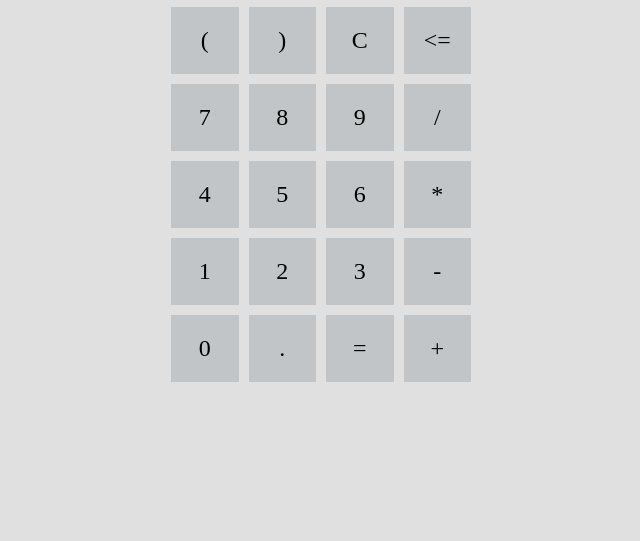
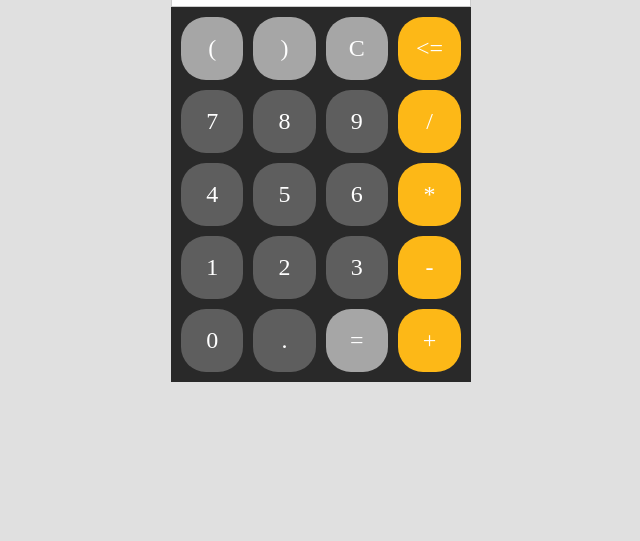
Before and after one commit to Anubhav-S04/Calculator-App, a plain HTML site: page index.html in a window 1280 px wide. Shown: the part 259-800 px from the top of the page, without its empty margins (319-959 px from the left). Drawn offline with Linux system fonts and the light colour scheme.

Commit message:
new ui look

```diff
--- a/index.html
+++ b/index.html
@@ -14,26 +14,26 @@
         <h1>Simple Calculator </h1>
         <div  id="display" class="display"></div>
         <div class="buttons">
-            <div class="button" class="leftbracket">(</div>
-            <div class="button" class="rightbracket">)</div>
-            <div class="button" class="clear">C</div>
-            <div class="button" class="erase"><=</div>
+            <div class="button bglightgrey" class="leftbracket">(</div>
+            <div class="button bglightgrey" class="rightbracket">)</div>
+            <div class="button bglightgrey" class="clear">C</div>
+            <div class="button bgyellow" class="erase"><=</div>
             <div class="button" class="7">7</div>
             <div class="button" class="8">8</div>
             <div class="button" class="9">9</div>
-            <div class="button" class="divide">/</div>
+            <div class="button bgyellow" class="divide">/</div>
             <div class="button" class="4">4</div>
             <div class="button" class="5">5</div>
             <div class="button" class="6">6</div>
-            <div class="button" class="multiply">*</div>
+            <div class="button bgyellow" class="multiply">*</div>
             <div class="button" class="1">1</div>
             <div class="button" class="2">2</div>
             <div class="button" class="3">3</div>
-            <div class="button" class="subtract">-</div>
+            <div class="button bgyellow" class="subtract">-</div>
             <div class="button" class="0">0</div>
             <div class="button" class=".">.</div>
-            <div class="button" class="equals">=</div>
-            <div class="button" class="add">+</div>
+            <div class="button bglightgrey" class="equals">=</div>
+            <div class="button bgyellow" class="add">+</div>
 
         </div>
     </div>
--- a/styles.css
+++ b/styles.css
@@ -14,15 +14,16 @@ h1{
 
     font-family: 'Arial', sans-serif;
     color: #1965a7;
+    padding: 10px;
 }
 .calculator{
     display: flex;
     flex-direction: column;
     width: 300px;
-    gap: 10px;
+    /* gap: 10px; */
 }
 .display{
-    background-color: #f0f0f0;
+    background-color: #ffffff;
     padding-right: 20px;
     padding-top: 10px;
     font-size: 24px;
@@ -36,13 +37,24 @@ h1{
     display: grid;
     grid-template-columns: repeat(4, 1fr);
     gap: 10px;
+    background-color: rgb(41, 41, 41);
+    padding: 10px;
+    color: rgb(255, 255, 255);
+
 
 }
 .button{
-    padding: 20px;
+    padding: 18px;
     font-size: 1.5em;
-    background-color: #c2c5c7;
+    background-color: #5e5e5e;
     border: none;
     cursor: pointer;
     text-align: center;
+    border-radius: 25px;
 }
+.bgyellow{
+    background-color: #fdb817;
+}
+.bglightgrey{
+    background-color: #a6a6a6;
+}
```
